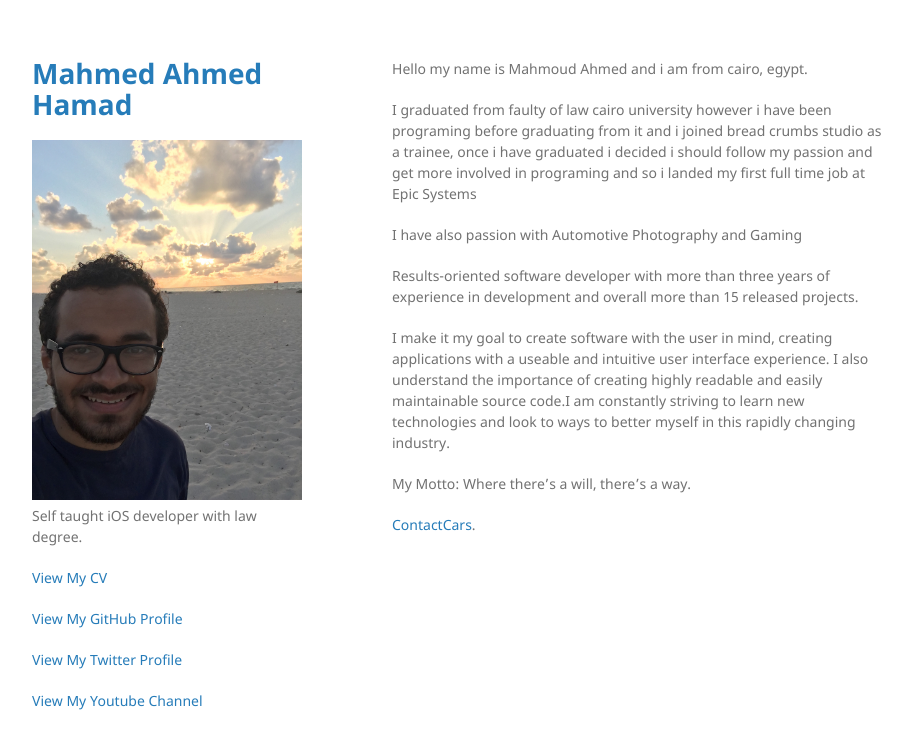
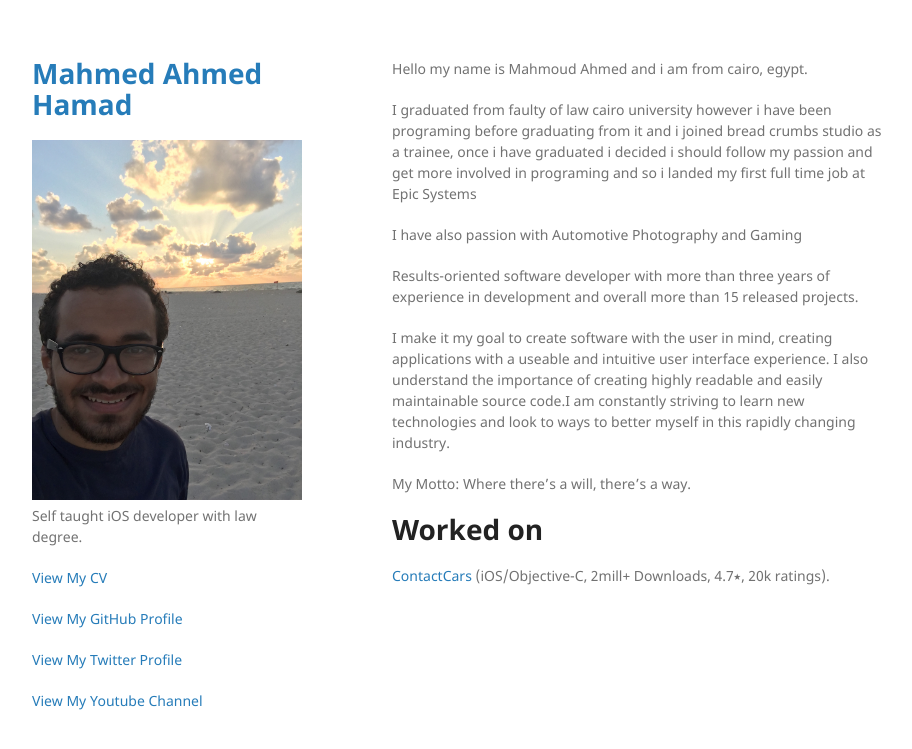
Before and after one commit to Mahmoud333/Mahmoud333.github.io, a Jekyll site: the page built from index.md, in a window 1280 px wide. Shown: the top 749 px of the page, without its empty margins (178-1090 px from the left). Built offline with Jekyll 4.4.1, drawn with Linux system fonts in a browser that asks for light colours.

Commit message:
Update index.md

```diff
--- a/index.md
+++ b/index.md
@@ -13,4 +13,8 @@ I make it my goal to create software with the user in mind, creating application
 
 My Motto: Where there's a will, there's a way.
 
-[ContactCars](https://itunes.apple.com/eg/app/contactcars/id390158823?mt=8).
+
+
+# Worked on
+
+[ContactCars](https://itunes.apple.com/eg/app/contactcars/id390158823?mt=8) (iOS/Objective-C, 2mill+ Downloads, 4.7⭑, 20k ratings).
```
